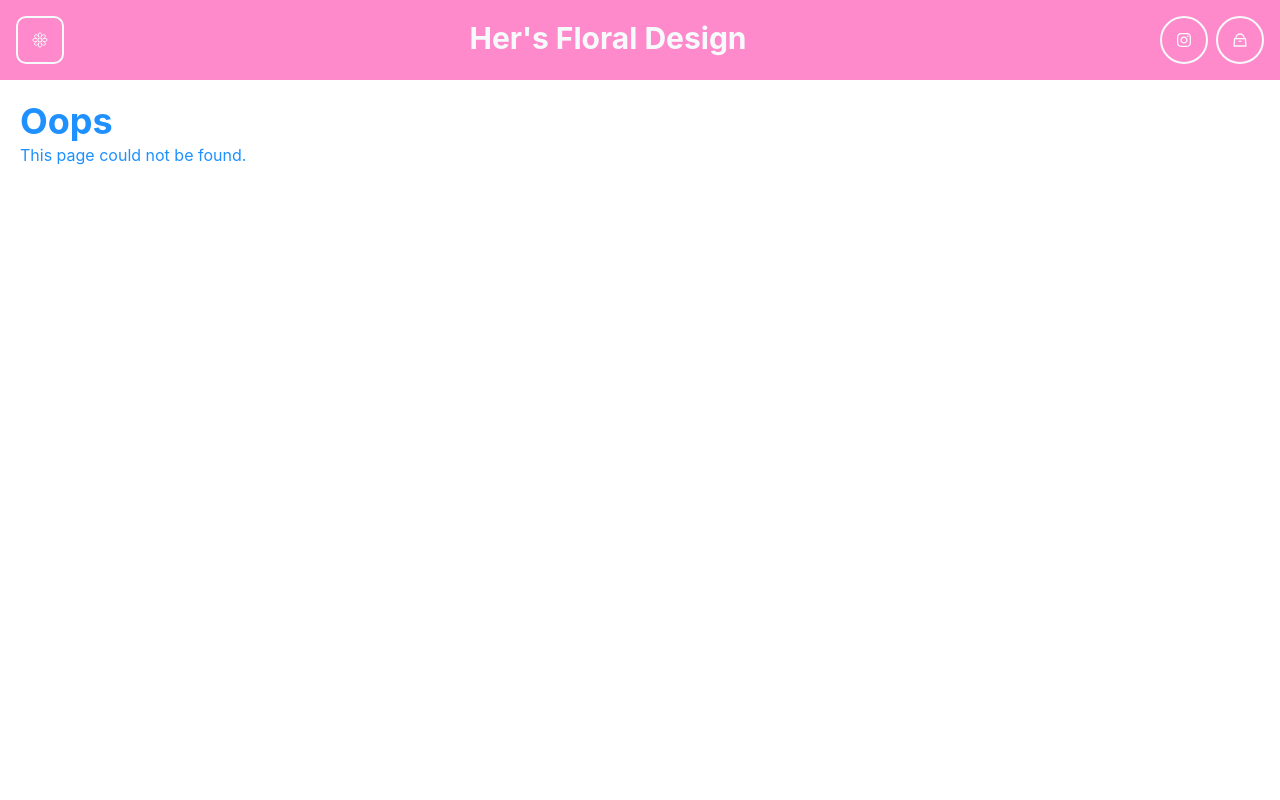
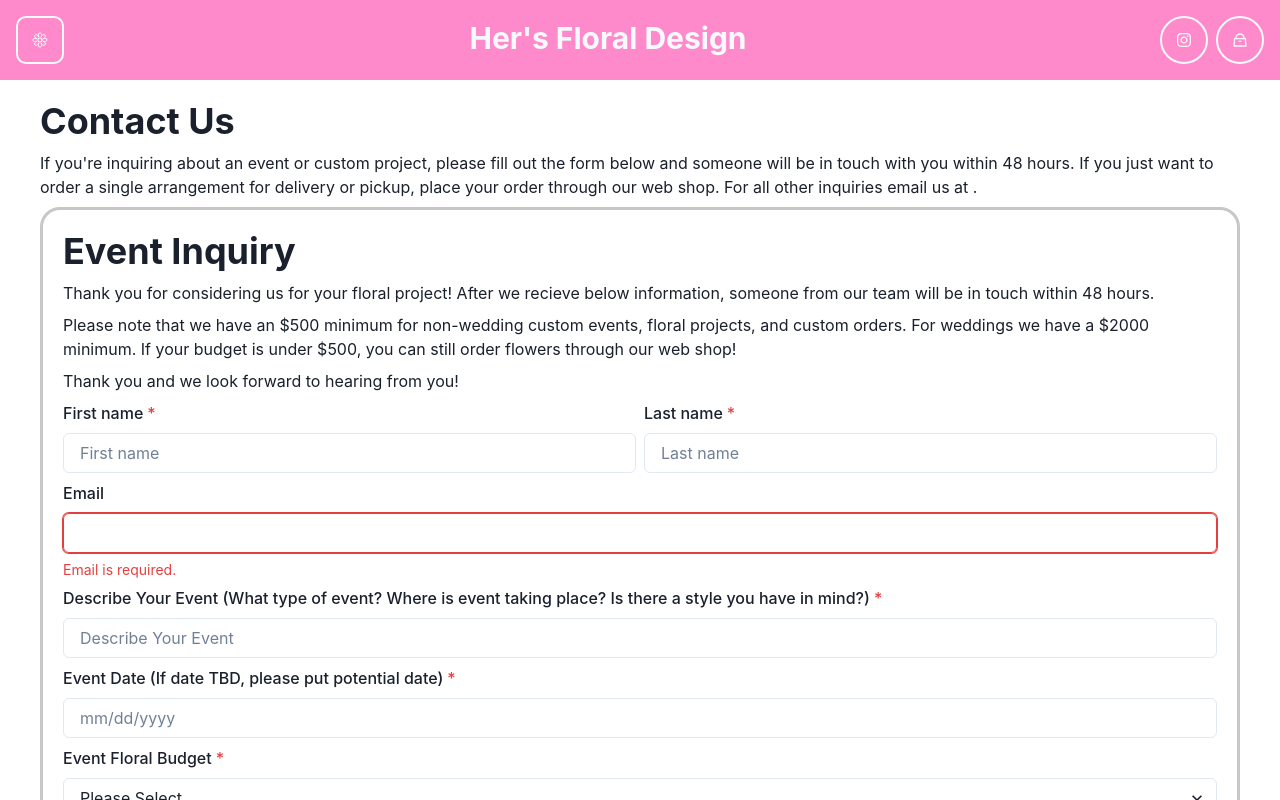
Before and after one commit to NickyZewe/Her-s-Flowers, a React (Vite) app: page /events in a window 1280 px wide. Shown: the top 800 px of the page. Built offline with nearby package versions, Linux system fonts and the light colour scheme.

Commit message:
implemented inquery page

```diff
--- a/src/components/home-body/EventSection.tsx
+++ b/src/components/home-body/EventSection.tsx
@@ -51,10 +51,7 @@ const EventSection = () => {
         >
           <Stack spacing={{ base: "8", lg: "10" }}>
             <Stack spacing={{ base: "2", lg: "4" }}>
-              <Heading
-                size="xl"
-                color={useColorModeValue("red.500", "red.300")}
-              >
+              <Heading size="xl" color={"#ff8acb"}>
                 Events
               </Heading>
               <Heading size="xl" fontWeight="normal">
@@ -63,17 +60,10 @@ const EventSection = () => {
               </Heading>
             </Stack>
             <HStack spacing="3">
-              <Link
-                color={useColorModeValue("red.500", "red.300")}
-                fontWeight="bold"
-                fontSize="lg"
-              >
+              <Link color={"#ff8acb"} fontWeight="bold" fontSize="lg">
                 Inquire about an event
               </Link>
-              <Icon
-                color={useColorModeValue("red.500", "red.300")}
-                as={FaArrowRight}
-              />
+              <Icon color={"#ff8acb"} as={FaArrowRight} />
             </HStack>
           </Stack>
         </Box>
--- a/src/components/home-body/GallerySection.tsx
+++ b/src/components/home-body/GallerySection.tsx
@@ -51,10 +51,7 @@ const GallerySection = () => {
         >
           <Stack spacing={{ base: "8", lg: "10" }}>
             <Stack spacing={{ base: "2", lg: "4" }}>
-              <Heading
-                size="xl"
-                color={useColorModeValue("pink.500", "pink.300")}
-              >
+              <Heading size="xl" color={"#ff8acb"}>
                 Gallery
               </Heading>
               <Heading size="xl" fontWeight="normal">
@@ -62,15 +59,8 @@ const GallerySection = () => {
               </Heading>
             </Stack>
             <HStack spacing="3">
-              <Icon
-                color={useColorModeValue("red.500", "red.300")}
-                as={FaArrowLeft}
-              />
-              <Link
-                color={useColorModeValue("red.500", "red.300")}
-                fontWeight="bold"
-                fontSize="lg"
-              >
+              <Icon color={"#ff8acb"} as={FaArrowLeft} />
+              <Link color={"#ff8acb"} fontWeight="bold" fontSize="lg">
                 Discover now
               </Link>
             </HStack>
--- a/src/components/home-body/ShopSection.tsx
+++ b/src/components/home-body/ShopSection.tsx
@@ -51,28 +51,18 @@ const ShopSection = () => {
         >
           <Stack spacing={{ base: "8", lg: "10" }}>
             <Stack spacing={{ base: "2", lg: "4" }}>
-              <Heading
-                size="xl"
-                color={useColorModeValue("red.500", "red.300")}
-              >
-                Misguided
+              <Heading size="xl" color={"#ff8acb"}>
+                Shop
               </Heading>
               <Heading size="xl" fontWeight="normal">
                 Refresh your wardrobe
               </Heading>
             </Stack>
             <HStack spacing="3">
-              <Link
-                color={useColorModeValue("red.500", "red.300")}
-                fontWeight="bold"
-                fontSize="lg"
-              >
-                Discover now
+              <Link color={"#ff8acb"} fontWeight="bold" fontSize="lg">
+                Shop now
               </Link>
-              <Icon
-                color={useColorModeValue("red.500", "red.300")}
-                as={FaArrowRight}
-              />
+              <Icon color={"#ff8acb"} as={FaArrowRight} />
             </HStack>
           </Stack>
         </Box>
--- a/src/pages/ErrorPage.tsx
+++ b/src/pages/ErrorPage.tsx
@@ -1,7 +1,6 @@
 import { Box, Heading, Text } from "@chakra-ui/react";
 import { isRouteErrorResponse, useRouteError } from "react-router-dom";
 import NavBar from "../components/NavBar";
-import Footer from "../components/Footer";
 
 const ErrorPage = () => {
   const error = useRouteError();
--- /dev/null
+++ b/src/pages/EventPage.tsx
@@ -0,0 +1,113 @@
+import {
+  Flex,
+  Heading,
+  Box,
+  Text,
+  VStack,
+  FormControl,
+  FormLabel,
+  HStack,
+  Input,
+  FormErrorMessage,
+  FormHelperText,
+  Select,
+  Button,
+} from "@chakra-ui/react";
+import { SetStateAction, useState } from "react";
+
+const EventPage = () => {
+  const [input, setInput] = useState("");
+
+  const handleInputChange = (e: {
+    target: { value: SetStateAction<string> };
+  }) => setInput(e.target.value);
+
+  const isError = input === "";
+  return (
+    <Flex px={10} py={5}>
+      <VStack justify={"center"} align={"left"}>
+        <Heading>Contact Us</Heading>
+        <Text>
+          If you're inquiring about an event or custom project, please fill out
+          the form below and someone will be in touch with you within 48 hours.
+          If you just want to order a single arrangement for delivery or pickup,
+          place your order through our web shop. For all other inquiries email
+          us at .
+        </Text>
+        <Box border={"solid"} borderColor={"#c7c7c7"} p={5} borderRadius={20}>
+          <VStack justify={"center"} align={"left"}>
+            <Heading> Event Inquiry </Heading>
+            <Text>
+              Thank you for considering us for your floral project! After we
+              recieve below information, someone from our team will be in touch
+              within 48 hours.
+            </Text>
+            <Text>
+              Please note that we have an $500 minimum for non-wedding custom
+              events, floral projects, and custom orders. For weddings we have a
+              $2000 minimum. If your budget is under $500, you can still order
+              flowers through our web shop!
+            </Text>
+            <Text>Thank you and we look forward to hearing from you!</Text>
+            <HStack>
+              <FormControl isRequired>
+                <FormLabel>First name</FormLabel>
+                <Input placeholder="First name" />
+              </FormControl>
+              <FormControl isRequired>
+                <FormLabel>Last name</FormLabel>
+                <Input placeholder="Last name" />
+              </FormControl>
+            </HStack>
+            <FormControl isInvalid={isError}>
+              <FormLabel>Email</FormLabel>
+              <Input type="email" value={input} onChange={handleInputChange} />
+              {!isError ? (
+                <FormHelperText>
+                  Enter the email you'd like to receive work email on.
+                </FormHelperText>
+              ) : (
+                <FormErrorMessage>Email is required.</FormErrorMessage>
+              )}
+            </FormControl>
+            <FormControl isRequired>
+              <FormLabel>
+                Describe Your Event (What type of event? Where is event taking
+                place? Is there a style you have in mind?)
+              </FormLabel>
+              <Input placeholder="Describe Your Event" />
+            </FormControl>
+            <FormControl isRequired>
+              <FormLabel>
+                Event Date (If date TBD, please put potential date)
+              </FormLabel>
+              <Input placeholder="mm/dd/yyyy" />
+            </FormControl>
+            <FormControl isRequired>
+              <FormLabel>Event Floral Budget</FormLabel>
+              <Select placeholder="Please Select">
+                <option value="option1">$500 - $800</option>
+                <option value="option2">$800 - $1,000</option>
+                <option value="option3">$1,000 - $1,500</option>
+                <option value="option4">$1,500 - $2,000</option>
+                <option value="option5">$2,500 - $3,000</option>
+                <option value="option6">$3,000 - $4,000</option>
+                <option value="option7">$4,000 - $5,000</option>
+                <option value="option8">$5,000+</option>
+              </Select>
+            </FormControl>
+            <Button
+              loadingText="Submitting"
+              colorScheme="teal"
+              variant="outline"
+            >
+              Submit
+            </Button>
+          </VStack>
+        </Box>
+      </VStack>
+    </Flex>
+  );
+};
+
+export default EventPage;
--- a/src/pages/HomePage.tsx
+++ b/src/pages/HomePage.tsx
@@ -1,5 +1,4 @@
 import { Grid, GridItem } from "@chakra-ui/react";
-import AboutSection from "../components/home-body/AboutSection";
 import EventSection from "../components/home-body/EventSection";
 import GallerySection from "../components/home-body/GallerySection";
 import ShopSection from "../components/home-body/ShopSection";
--- a/src/pages/Layout.tsx
+++ b/src/pages/Layout.tsx
@@ -1,7 +1,7 @@
-import { Box, Flex, Grid, Spacer, VStack } from "@chakra-ui/react";
+import { Box, Flex, Spacer, VStack } from "@chakra-ui/react";
 import { Outlet } from "react-router-dom";
+import Footer from "../components/Footer";
 import NavBar from "../components/NavBar";
-import Footer from "../components/Footer";
 
 const Layout = () => {
   return (
--- a/src/utilities/fakeData.ts
+++ b/src/utilities/fakeData.ts
@@ -39,7 +39,7 @@ export const images = [
       price: 199,
       flag: 'new',
       imageUrl:
-        '../../public/images/Picture1.png',
+        '/images/Picture1.png?w=164&h=164&fit=crop&auto=format',
       rating: 4,
       ratingCount: 1,
       description:
@@ -54,7 +54,7 @@ export const images = [
       salePrice: 179.99,
       flag: 'on-sale',
       imageUrl:
-      "../../public/images/Picture6.png",
+      "/images/Picture6.png?w=164&h=164&fit=crop&auto=format",
       rating: 4,
       ratingCount: 12,
       description:
@@ -67,7 +67,7 @@ export const images = [
       currency: 'USD',
       price: 199,
       imageUrl:
-        '"../../public/images/Picture7.png',
+        '/images/Picture7.png?w=164&h=164&fit=crop&auto=format',
       rating: 4,
       ratingCount: 12,
       description:
@@ -80,7 +80,7 @@ export const images = [
       currency: 'GBP',
       price: 199,
       imageUrl:
-        '../../public/images/Picture1.png',
+        '/images/Picture1.png?w=164&h=164&fit=crop&auto=format',
       rating: 5,
       ratingCount: 1,
       description:
```
Also changed, not shown: src/routes.tsx (+5 -3 lines).
